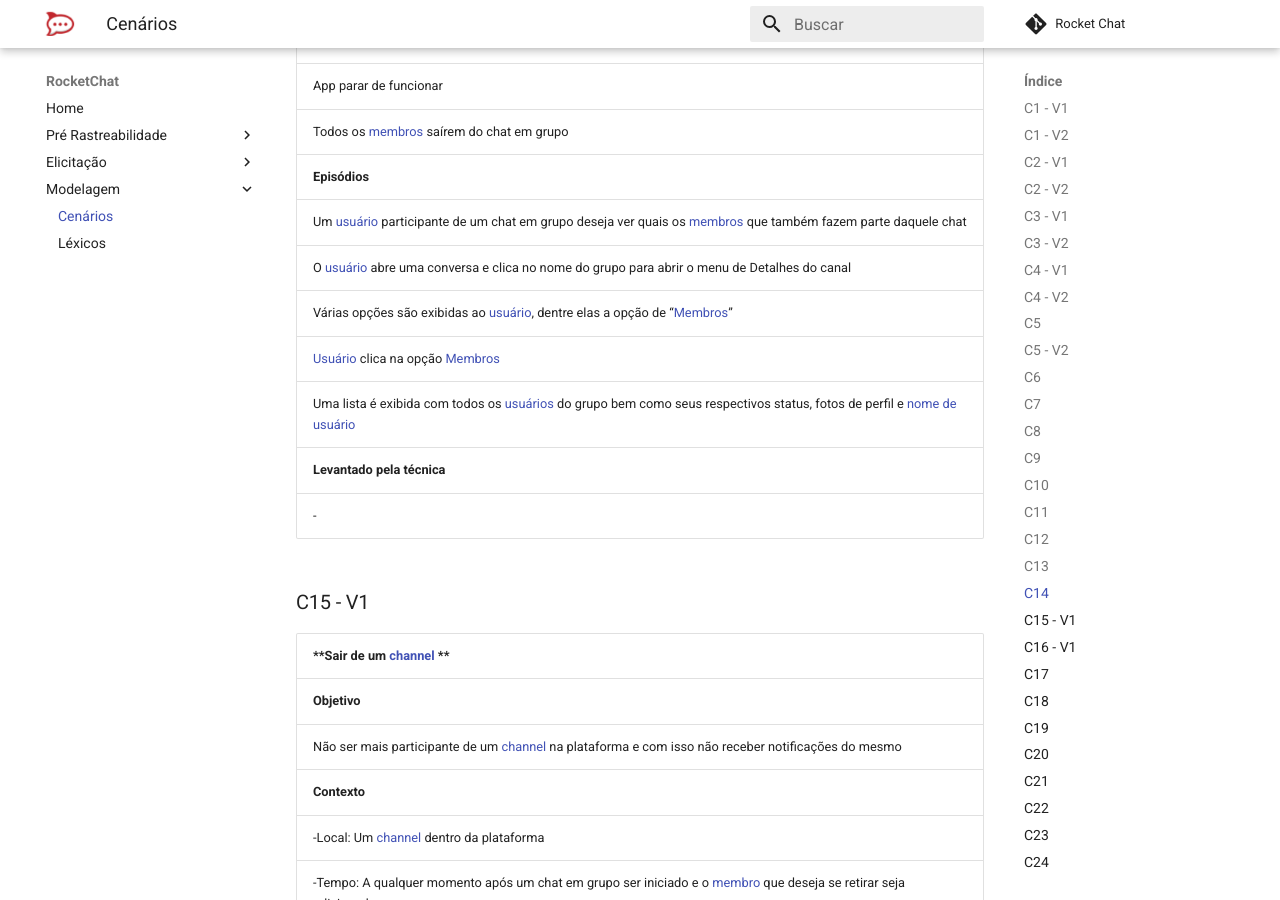
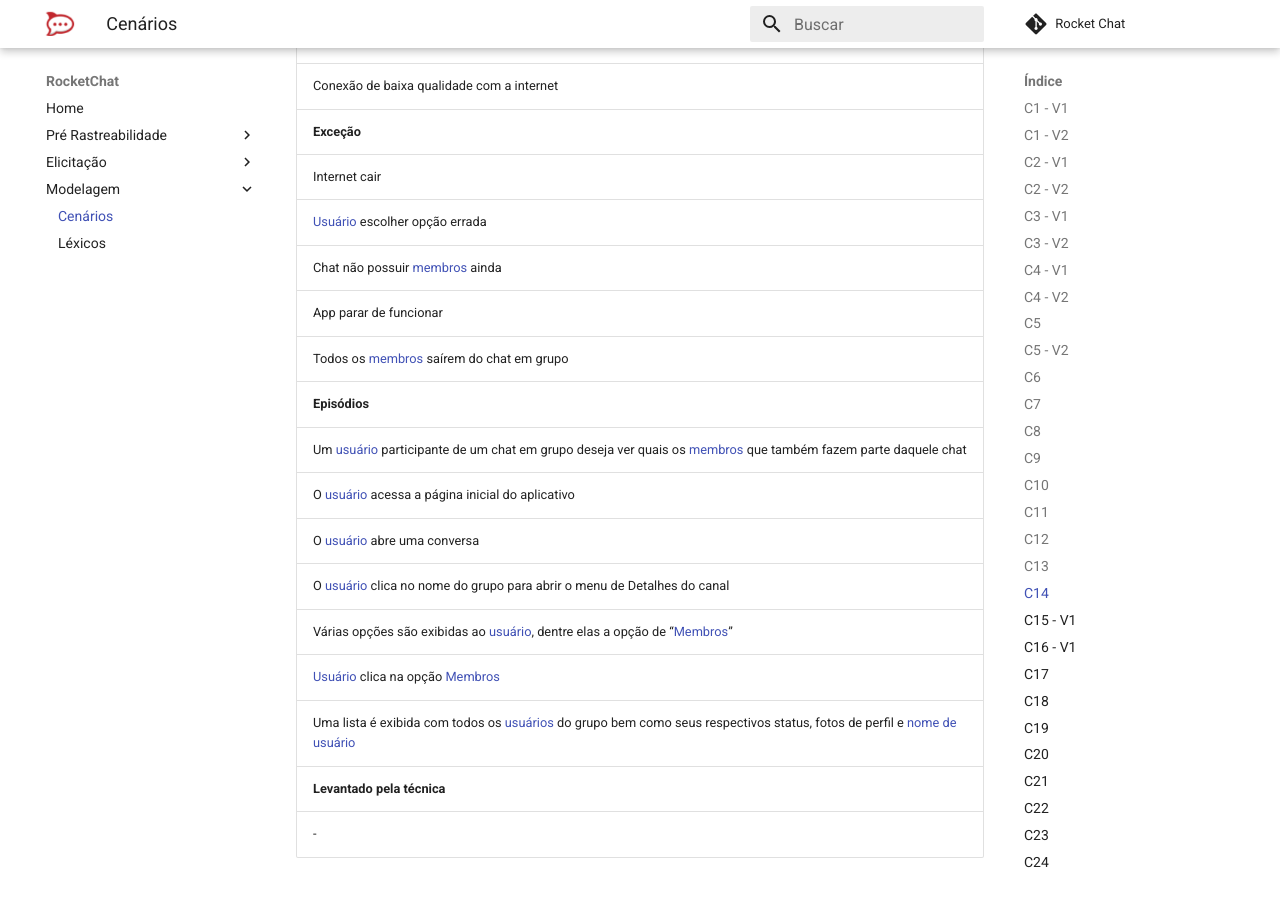
Before and after one commit to MarcosNBJ/2019.1-RocketChat, an MkDocs documentation site: the page built from docs/Modelagem/cenarios.md, in a window 1280 px wide and 900 px high, scrolled down 29293 px. Built offline with MkDocs 1.6.1 and Material for MkDocs 9.7.7, drawn with Linux system fonts in a browser that asks for light colours; comment, search, counter and statistics services are not loaded; some of the changed text lies outside the part shown.

Commit message:
Editing some scenarios in cenarios.md document

```diff
--- a/docs/Modelagem/cenarios.md
+++ b/docs/Modelagem/cenarios.md
@@ -400,8 +400,11 @@
 | Usuário cancelar a ação|
 | App parar de funcionar |
 |**Episódios** |
-| Um usuário que já possui uma [conta](lexicos.md#l67) no [Rocket.Chat](lexicos.md#l65) deseja excluí-la |
-| [Usuário](lexicos.md#l19) acessa o seu [perfil](lexicos.md#l8) e clica em “deletar conta” |
+| Um [usuário](lexicos.md#l19) que já possui uma [conta](lexicos.md#l67) no [Rocket.Chat](lexicos.md#l65) deseja excluí-la |
+| [Usuário](lexicos.md#l19) acessa a página inicial do aplicativo |
+| [Usuário](lexicos.md#l19) abre a aba lateral |
+| [Usuário](lexicos.md#l19) acessa o seu [perfil](lexicos.md#l8) |
+| [Usuário](lexicos.md#l19)  clica em “deletar conta” |
 | Uma tela com a mensagem “Você tem certeza?” é exibida ao [usuário](lexicos.md#l19) |
 | [Usuário](lexicos.md#l19) preenche o campo obrigatório com a senha de sua [conta](lexicos.md#l67) |
 | [Usuário](lexicos.md#l19) clica em “Deletar Conta” |
@@ -534,8 +537,9 @@
 | App parar de funcionar |
 |**Episódios** |
 | Um [usuário](lexicos.md#l19) que já possui uma [conta](lexicos.md#l67) no [Rocket.Chat](lexicos.md#l65) deseja alterar seu status dentro do app |
-| [Usuário](lexicos.md#l19) clica na aba lateral do aplicativo |
-| [Usuário](lexicos.md#l19) clica na seta localizada ao lado direito do seu [nome de usuário](lexicos.md#l17) |
+| [Usuário](lexicos.md#l19) acessa a página inicial do aplicativo |
+| [Usuário](lexicos.md#l19) clica na aba lateral |
+| [Usuário](lexicos.md#l19) clica no seu [nome de usuário](lexicos.md#l17) |
 | Uma lista com os status disponíveis é exibida |
 | [Usuário](lexicos.md#l19) escolhe um status entre as opções Online, Ausente, Ocupado e Invisível e clica nele|
 | O [usuário](lexicos.md#l19) agora tem um novo status |
@@ -640,6 +644,7 @@
 | App parar de funcionar |
 |**Episódios** |
 | Um [usuário](lexicos.md#l19) participante de um chat deseja favoritar uma mensagem para que seja possível visualizá-la mais facilmente depois |
+| O [usuário](lexicos.md#l19) acessa a página inicial do aplicativo |
 | O [usuário](lexicos.md#l19) abre uma conversa |
 | O [usuário](lexicos.md#l19) clica na mensagem que deseja favoritar |
 | Várias opções são exibidas ao [usuário](lexicos.md#l19), dentre elas a opção de Favoritar, que pode ser identificada também pelo ícone de estrela |
@@ -677,7 +682,9 @@
 | Todos os [membros](lexicos.md#l12) saírem do chat em grupo |
 |**Episódios** |
 | Um [usuário](lexicos.md#l19) participante de um chat em grupo deseja ver quais os [membros](lexicos.md#l12) que também fazem parte daquele chat|
-| O [usuário](lexicos.md#l19) abre uma conversa e clica no nome do grupo para abrir o menu de Detalhes do canal |
+| O [usuário](lexicos.md#l19) acessa a página inicial do aplicativo |
+| O [usuário](lexicos.md#l19) abre uma conversa |
+| O [usuário](lexicos.md#l19) clica no nome do grupo para abrir o menu de Detalhes do canal |
 | Várias opções são exibidas ao [usuário](lexicos.md#l19), dentre elas a opção de “[Membros](lexicos.md#l12)” |
 | [Usuário](lexicos.md#l19) clica na opção [Membros](lexicos.md#l12) |
 | Uma lista é exibida com todos os [usuários](lexicos.md#l19) do grupo bem como seus respectivos status, fotos de perfil e [nome de usuário](#l17)|
```
Also changed, not shown: other parts of docs/Modelagem/cenarios.md (+1 -0 lines).
